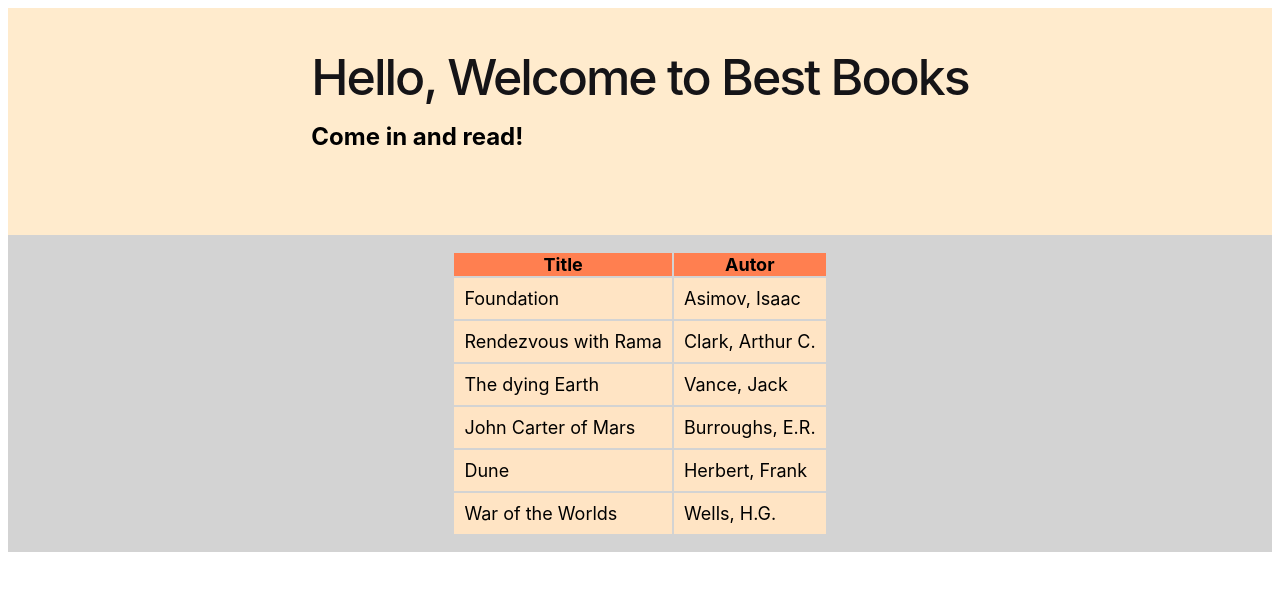
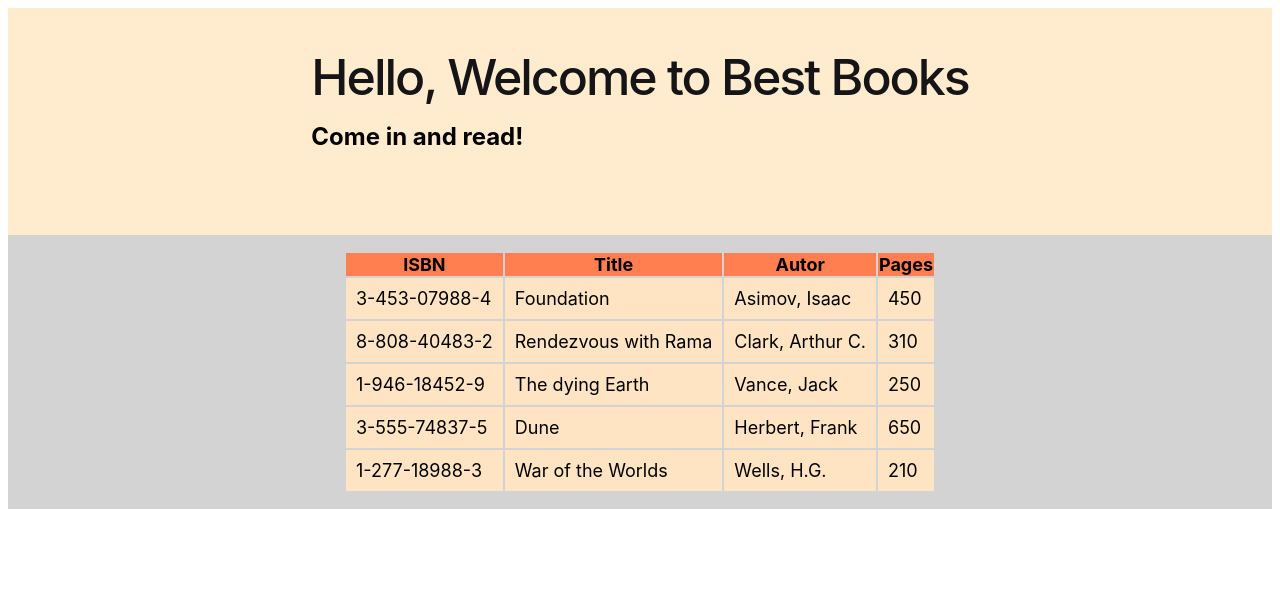
Before and after one commit to hinzberg/best-books-angular-learning, an Angular app: page / in a window 1280 px wide. Shown: the top 590 px of the page. Built offline with nearby package versions, Linux system fonts and the light colour scheme.

Commit message:
Added Book Class

```diff
--- /dev/null
+++ b/src/app/Classes/Book.ts
@@ -0,0 +1,14 @@
+export class Book
+{
+    Title: string;
+    Autor: string;
+    ISBN: string;
+    NumberOfPages: number
+
+    constructor(title:string, autor:string, isbn:string, pages:number) {
+        this.Autor = autor;
+        this.Title = title;
+        this.ISBN = isbn;
+        this.NumberOfPages = pages
+    }
+}
--- a/src/app/app.component.html
+++ b/src/app/app.component.html
@@ -13,13 +13,17 @@
 
   <table>
     <thead>
+        <th>ISBN</th>
         <th>Title</th>
         <th>Autor</th>
+        <th>Pages</th>
     </thead>
     <tbody>
         <tr *ngFor="let book of books">
+            <td>{{ book.ISBN }}</td>
             <td>{{ book.Title }}</td>
             <td>{{ book.Autor }}</td>
+            <td>{{ book.NumberOfPages }}</td>
         </tr>
     </tbody>
 </table>
--- a/src/app/app.component.ts
+++ b/src/app/app.component.ts
@@ -1,6 +1,7 @@
 import { Component } from '@angular/core';
 import { CommonModule } from '@angular/common';
 import { RouterOutlet } from '@angular/router';
+import { Book } from './Classes/Book'
 import { Interface } from 'readline';
 
 @Component({
@@ -14,17 +15,12 @@ import { Interface } from 'readline';
 export class AppComponent {
   title = 'Best Books';
   tagline = 'Come in and read!'
-  books: Book[] = [
-    {Title:"Foundation", Autor: "Asimov, Isaac"},
-    {Title: "Rendezvous with Rama", Autor: "Clark, Arthur C."},
-    {Title: "The dying Earth", Autor: "Vance, Jack"},
-    {Title: "John Carter of Mars", Autor: "Burroughs, E.R."},
-    {Title: "Dune", Autor: "Herbert, Frank"},
-    {Title: "War of the Worlds", Autor: "Wells, H.G."}
-  ];
+
+  books = [ new Book("Foundation","Asimov, Isaac", "3-453-07988-4", 450),
+            new Book("Rendezvous with Rama", "Clark, Arthur C.", "8-808-40483-2", 310),
+            new Book("The dying Earth","Vance, Jack", "1-946-18452-9", 250),
+            new Book("Dune","Herbert, Frank", "3-555-74837-5", 650),
+            new Book("War of the Worlds", "Wells, H.G.", "1-277-18988-3", 210)
+          ] ;
+
 }
-
-export interface Book {
-  Title: string;
-  Autor: string;
-}
```
